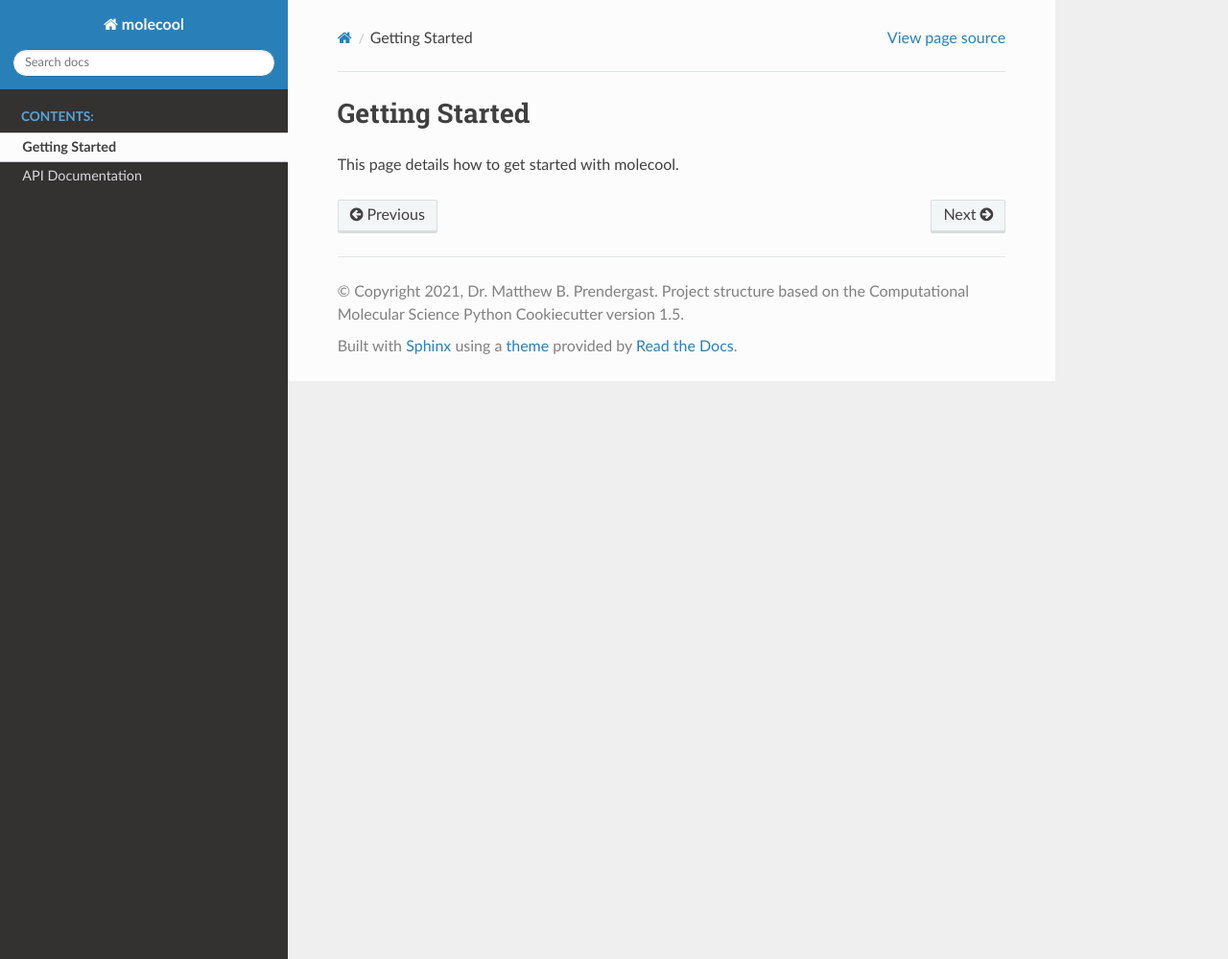
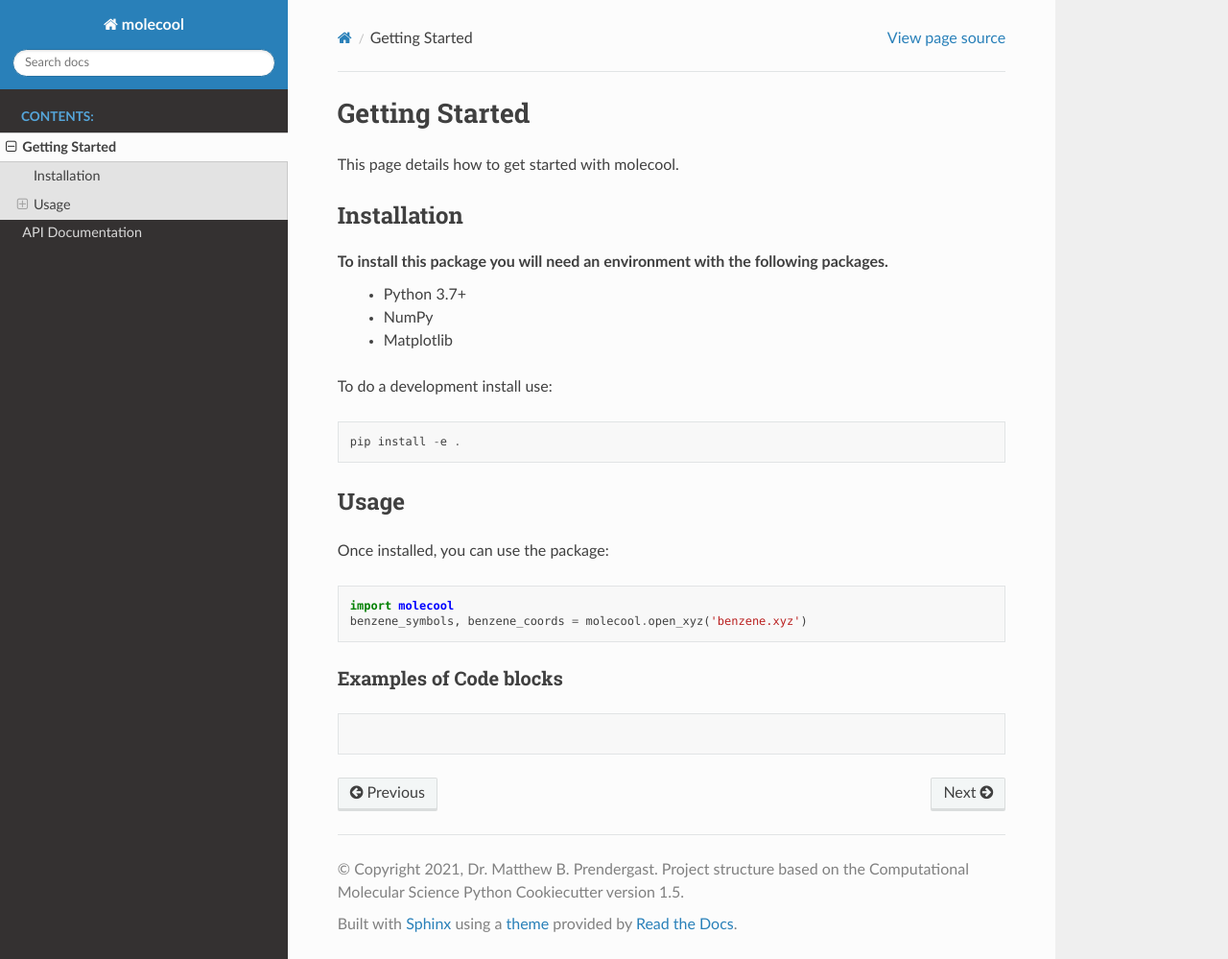
Before and after one commit to mbprend/molssi_best_practices, a Sphinx documentation site: the page built from docs/getting_started.rst, in a window 1280 px wide and 999 px high. Shown: the whole window at 96% size. Built offline with Sphinx 7.4.7 and the Read the Docs theme 2.0.0, drawn with Linux system fonts in a browser that asks for light colours; the version number could not be read and is left out.

```diff
--- a/docs/api.rst
+++ b/docs/api.rst
@@ -2,6 +2,8 @@ API Documentation
 =================
 
 .. autosummary::
-   :toctree: autosummary
+    :toctree: autosummary
 
-   molecool.canvas
+    molecool.canvas
+    molecool.calculate_distance
+    molecool.calculate_center_of_mass
--- /dev/null
+++ b/docs/autosummary/molecool.calculate_center_of_mass.rst
@@ -0,0 +1,6 @@
+molecool.calculate\_center\_of\_mass
+====================================
+
+.. currentmodule:: molecool
+
+.. autofunction:: calculate_center_of_mass
--- /dev/null
+++ b/docs/autosummary/molecool.calculate_distance.rst
@@ -0,0 +1,6 @@
+molecool.calculate\_distance
+============================
+
+.. currentmodule:: molecool
+
+.. autofunction:: calculate_distance
--- /dev/null
+++ b/docs/autosummary/molecool.canvas.rst
@@ -0,0 +1,6 @@
+molecool.canvas
+===============
+
+.. currentmodule:: molecool
+
+.. autofunction:: canvas
--- a/docs/getting_started.rst
+++ b/docs/getting_started.rst
@@ -2,3 +2,26 @@ Getting Started
 ===============
 
 This page details how to get started with molecool.
+
+Installation
+------------
+To install this package you will need an environment with the following packages.
+    * Python 3.7+
+    * NumPy
+    * Matplotlib
+
+To do a development install use::
+
+    pip install -e .
+
+Usage
+-----
+Once installed, you can use the package::
+
+    import molecool
+    benzene_symbols, benzene_coords = molecool.open_xyz('benzene.xyz')
+
+Examples of Code blocks
++++++++++++++++++++++++
+
+.. code-block:: c++
--- a/docs/index.rst
+++ b/docs/index.rst
@@ -5,6 +5,7 @@
 
 Welcome to molecool's documentation!
 =========================================================
+molecool is a Python package that can read and perform analysis and visualize molecular coordinates.
 
 .. toctree::
    :maxdepth: 2
```
Also changed, not shown: 1 other file.
